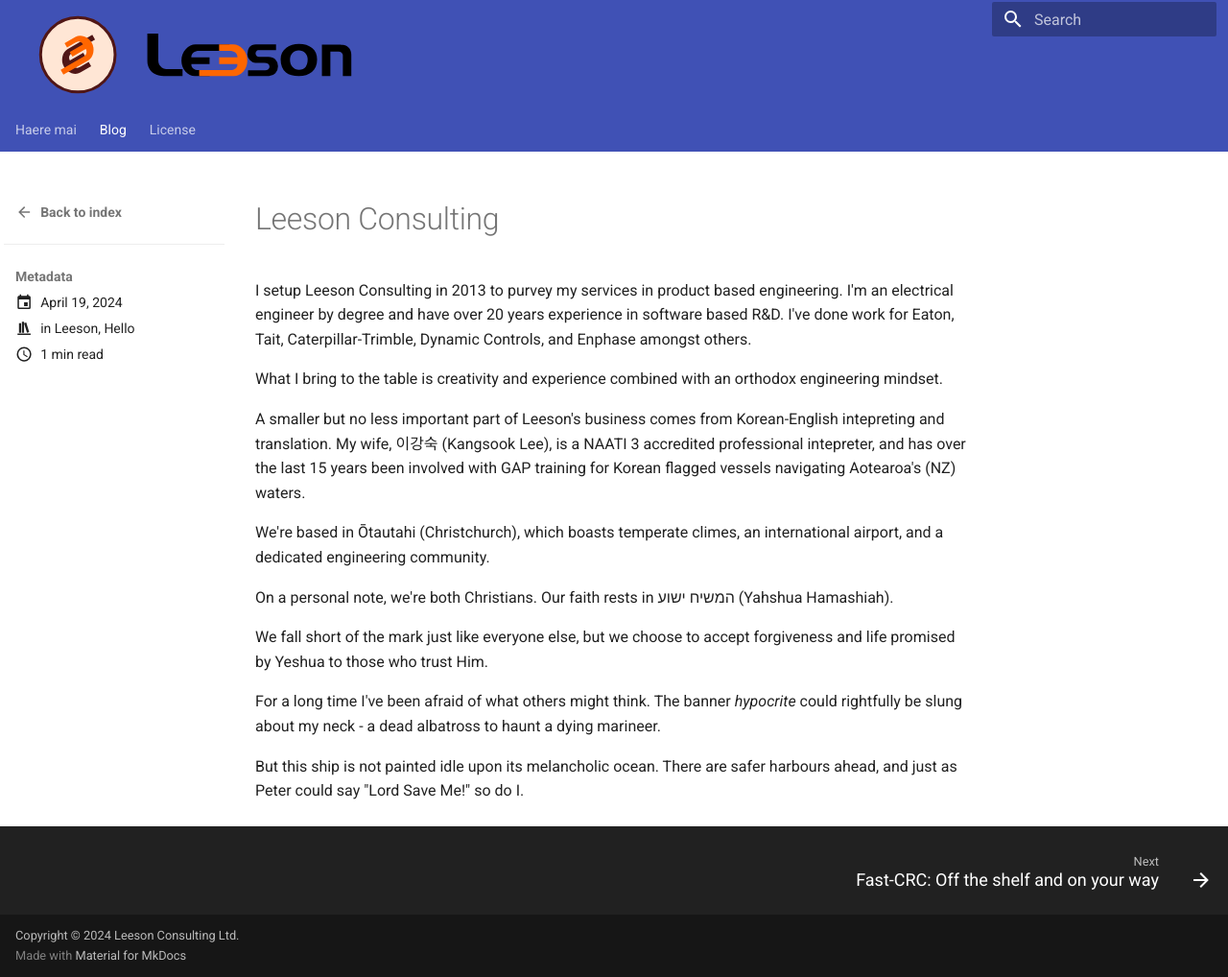
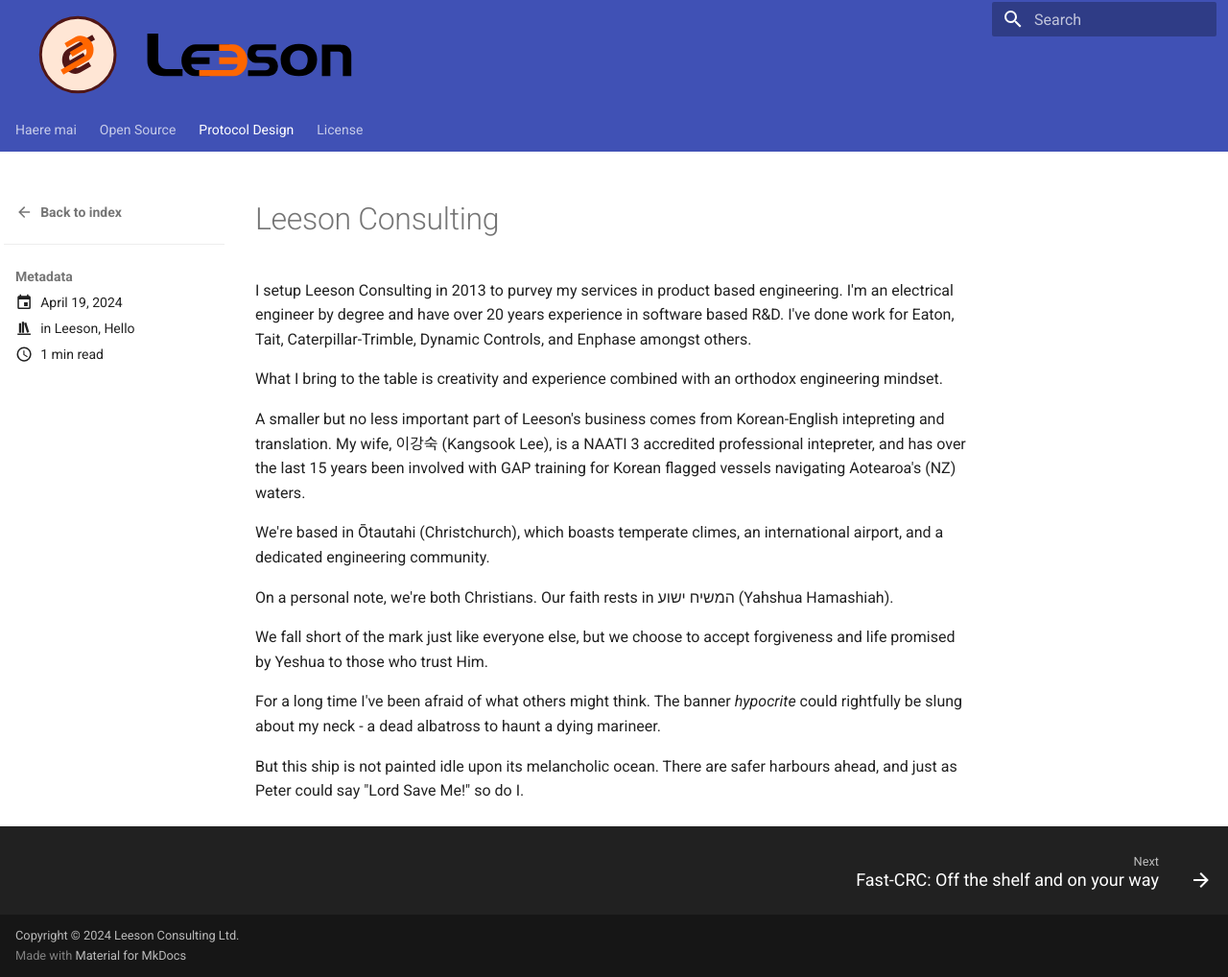
Before and after one commit to leeson-consulting/leeson.www, an MkDocs documentation site: the page built from docs/protocol_design/posts/genesis.md, in a window 1280 px wide and 1018 px high. Shown: the whole window at 96% size. Built offline with MkDocs 1.6.1 and Material for MkDocs 9.7.7, drawn with Linux system fonts in a browser that asks for light colours.

Commit message:
Site: Refactoring into multiple Blogs. WIP

```diff
--- a/mkdocs.yml
+++ b/mkdocs.yml
@@ -6,8 +6,10 @@ copyright: Copyright &copy; 2024 Leeson Consulting Ltd.
 
 nav:
   - Haere mai: 'index.md'
-  - Blog:
-    - Overview: 'blog/index.md'
+  - Open Source:
+    - 'open_source/index.md'
+  - Protocol Design:
+    - 'protocol_design/index.md'
   - License: 'license.md'
 
 theme:
@@ -24,7 +26,10 @@ theme:
 
 plugins:
   - awesome-pages
-  - blog
+  - blog:
+      blog_dir: open_source
+  - blog:
+      blog_dir: protocol_design
   - search
 
 markdown_extensions:
```
Also changed, not shown: docs/blog/index.md (deleted, +0 -1 lines), docs/protocol_design/index.md (added, +1 -0 lines), docs/protocol_design/posts/base_adaptation_byte_stuffing.md (renamed from docs/blog/posts/base_adaptation_byte_stuffing.md), docs/protocol_design/posts/error_cascade_in_ppp_cobs.md (renamed from docs/blog/posts/error_cascade_in_ppp_cobs.md), docs/protocol_design/posts/fast-crc_1.0.0.md (renamed from docs/blog/posts/fast-crc_1.0.0.md), docs/protocol_design/posts/genesis.md (renamed from docs/blog/posts/genesis.md), docs/protocol_design/posts/hybrid_cobs_plus_babs.md (renamed from docs/blog/posts/hybrid_cobs_plus_babs.md), 4 other files.
